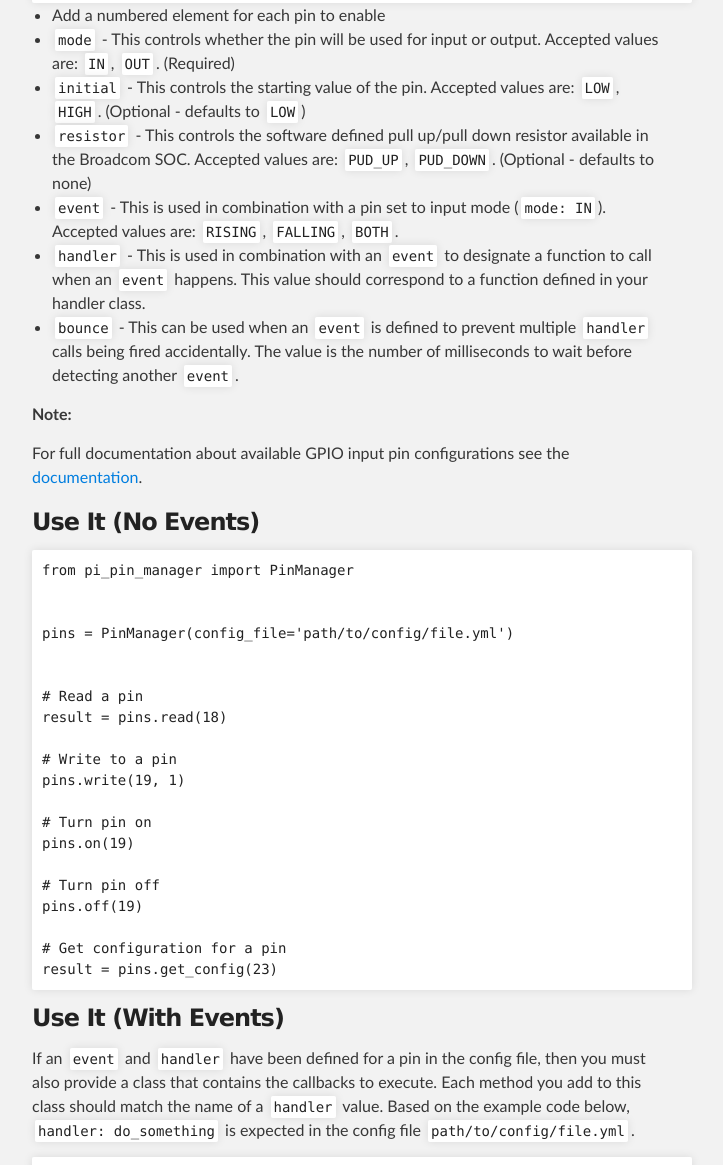
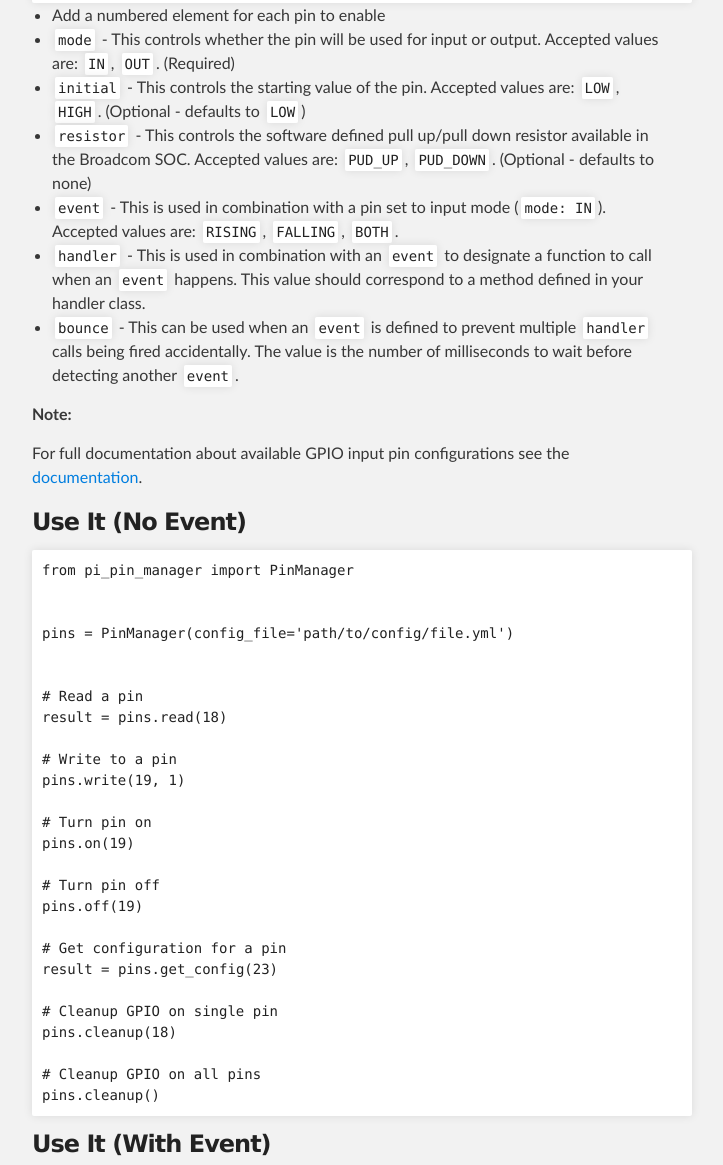
Before and after one commit to projectweekend/Pi-Pin-Manager, a plain HTML site: page index.html in a window 1280 px wide. Shown: the part 939-2104 px from the top of the page, without its empty margins (288-1011 px from the left). Drawn offline with Linux system fonts and the light colour scheme.

```diff
--- a/index.html
+++ b/index.html
@@ -67,7 +67,7 @@
 <li>
 <code>event</code> - This is used in combination with a pin set to input mode (<code>mode: IN</code>). Accepted values are: <code>RISING</code>, <code>FALLING</code>, <code>BOTH</code>.</li>
 <li>
-<code>handler</code> - This is used in combination with an <code>event</code> to designate a function to call when an <code>event</code> happens. This value should correspond to a function defined in your handler class.</li>
+<code>handler</code> - This is used in combination with an <code>event</code> to designate a function to call when an <code>event</code> happens. This value should correspond to a method defined in your handler class.</li>
 <li>
 <code>bounce</code> - This can be used when an <code>event</code> is defined to prevent multiple <code>handler</code> calls being fired accidentally. The value is the number of milliseconds to wait before detecting another <code>event</code>.</li>
 </ul>
@@ -77,7 +77,7 @@
 <p>For full documentation about available GPIO input pin configurations see the <a href="http://sourceforge.net/p/raspberry-gpio-python/wiki/Examples/">documentation</a>.</p>
 
 <h3>
-<a id="use-it-no-events" class="anchor" href="#use-it-no-events" aria-hidden="true"><span class="octicon octicon-link"></span></a>Use It (No Events)</h3>
+<a id="use-it-no-event" class="anchor" href="#use-it-no-event" aria-hidden="true"><span class="octicon octicon-link"></span></a>Use It (No Event)</h3>
 
 <div class="highlight highlight-python"><pre><span class="pl-k">from</span> pi_pin_manager <span class="pl-k">import</span> PinManager
 
@@ -98,10 +98,16 @@
 pins.off(<span class="pl-c1">19</span>)
 
 <span class="pl-c"># Get configuration for a pin</span>
-result <span class="pl-k">=</span> pins.get_config(<span class="pl-c1">23</span>)</pre></div>
+result <span class="pl-k">=</span> pins.get_config(<span class="pl-c1">23</span>)
+
+<span class="pl-c"># Cleanup GPIO on single pin</span>
+pins.cleanup(<span class="pl-c1">18</span>)
+
+<span class="pl-c"># Cleanup GPIO on all pins</span>
+pins.cleanup()</pre></div>
 
 <h3>
-<a id="use-it-with-events" class="anchor" href="#use-it-with-events" aria-hidden="true"><span class="octicon octicon-link"></span></a>Use It (With Events)</h3>
+<a id="use-it-with-event" class="anchor" href="#use-it-with-event" aria-hidden="true"><span class="octicon octicon-link"></span></a>Use It (With Event)</h3>
 
 <p>If an <code>event</code> and <code>handler</code> have been defined for a pin in the config file, then you must also provide a class that contains the callbacks to execute. Each method you add to this class should match the name of a <code>handler</code> value. Based on the example code below, <code>handler: do_something</code> is expected in the config file <code>path/to/config/file.yml</code>.</p>
 
```
Also changed, not shown: params.json (+1 -1 lines).
